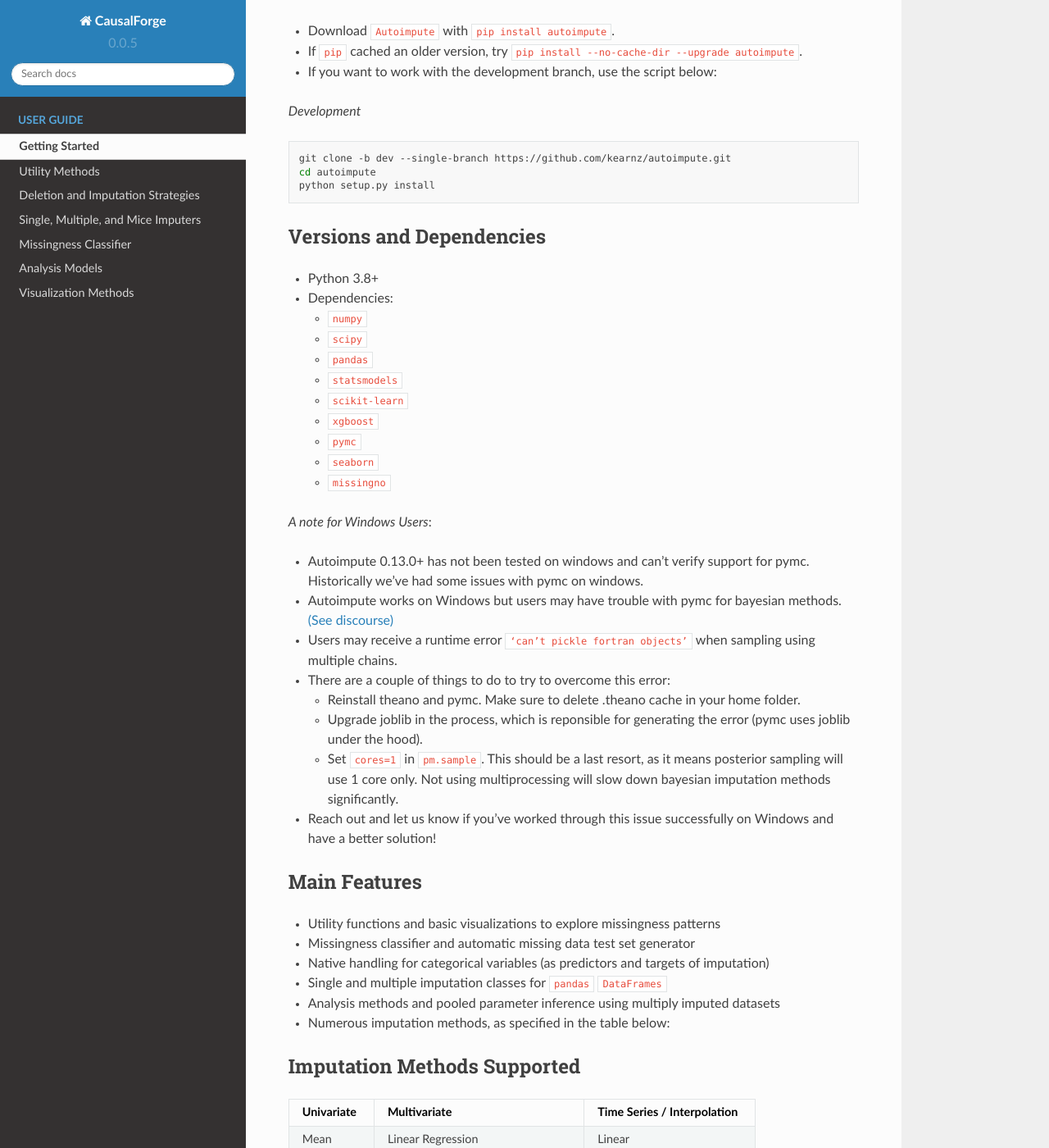
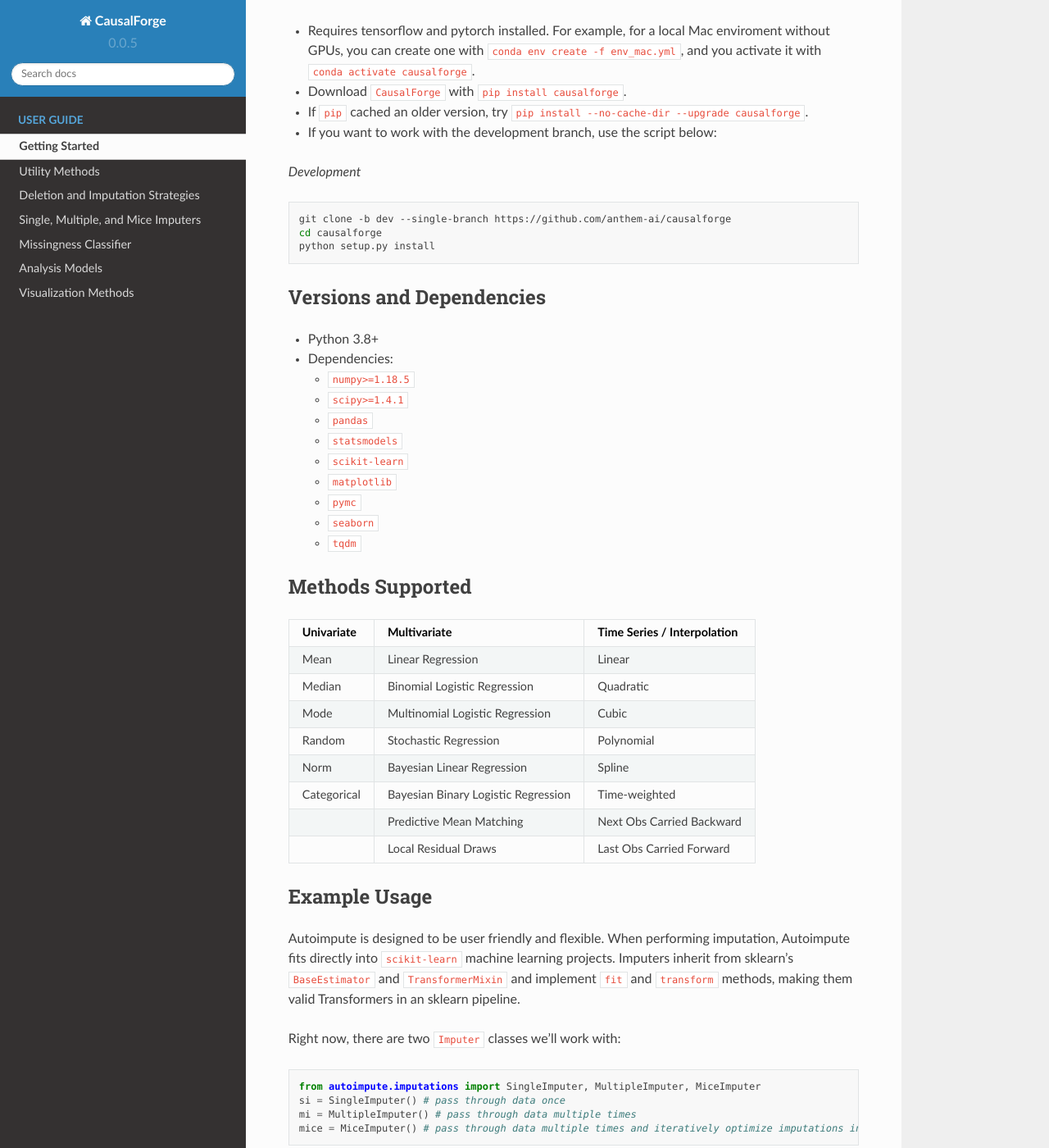
Before and after one commit to anthem-ai/causalforge, a Sphinx documentation site: the page built from docs/source/user_guide/getting_started.rst, in a window 1280 px wide and 1400 px high, scrolled down 311 px. Shown: the whole window at 82% size. Built offline with Sphinx 7.4.7 and the Read the Docs theme 2.0.0, drawn with Linux system fonts in a browser that asks for light colours; some of the changed text lies outside the part shown.

Commit message:
default installation

```diff
--- a/causalforge/__init__.py
+++ b/causalforge/__init__.py
@@ -1,3 +1,3 @@
 from __future__ import absolute_import
 
-__version__ = '0.0.6'
+__version__ = '0.0.7'
--- a/docs/source/user_guide/getting_started.rst
+++ b/docs/source/user_guide/getting_started.rst
@@ -1,22 +1,22 @@
 Getting Started
 ===============
 
-The sections below provide a high level overview of the ``Autoimpute`` package. This page takes you through installation, dependencies, main features, imputation methods supported, and basic usage of the package. It also provides links to get in touch with the authors, review our lisence, and review how to contribute.
+The sections below provide a high level overview of the ``CausalForge`` package. This page takes you through installation, dependencies, main features, imputation methods supported, and basic usage of the package. It also provides links to get in touch with the authors, review our lisence, and review how to contribute.
 
 Installation
 ------------
 
-
-* Download ``Autoimpute`` with ``pip install autoimpute``.
-* If ``pip`` cached an older version, try ``pip install --no-cache-dir --upgrade autoimpute``.
+* Requires tensorflow and pytorch installed. For example, for a local Mac enviroment without GPUs, you can create one with ``conda env create -f env_mac.yml``, and you activate it with ``conda activate causalforge``.
+* Download ``CausalForge`` with ``pip install causalforge``.
+* If ``pip`` cached an older version, try ``pip install --no-cache-dir --upgrade causalforge``.
 * If you want to work with the development branch, use the script below:
 
 *Development*
 
 .. code-block:: sh
 
-   git clone -b dev --single-branch https://github.com/kearnz/autoimpute.git
-   cd autoimpute
+   git clone -b dev --single-branch https://github.com/anthem-ai/causalforge
+   cd causalforge
    python setup.py install
 
 Versions and Dependencies
@@ -26,41 +26,18 @@
 * Python 3.8+
 * Dependencies:
 
-  * ``numpy``
-  * ``scipy``
+  * ``numpy>=1.18.5``
+  * ``scipy>=1.4.1``
   * ``pandas``
   * ``statsmodels``
   * ``scikit-learn``
-  * ``xgboost``
+  * ``matplotlib``
   * ``pymc``
   * ``seaborn``
-  * ``missingno``
-
-*A note for Windows Users*\ :
-
-* Autoimpute 0.13.0+ has not been tested on windows and can't verify support for pymc. Historically we've had some issues with pymc on windows.
-* Autoimpute works on Windows but users may have trouble with pymc for bayesian methods. `(See discourse) <https://discourse.pymc.io/t/an-error-message-about-cant-pickle-fortran-objects/1073>`_
-* Users may receive a runtime error ``‘can’t pickle fortran objects’`` when sampling using multiple chains.
-* There are a couple of things to do to try to overcome this error:
-
-  * Reinstall theano and pymc. Make sure to delete .theano cache in your home folder.
-  * Upgrade joblib in the process, which is reponsible for generating the error (pymc uses joblib under the hood).
-  * Set ``cores=1`` in ``pm.sample``. This should be a last resort, as it means posterior sampling will use 1 core only. Not using multiprocessing will slow down bayesian imputation methods significantly.
-
-* Reach out and let us know if you've worked through this issue successfully on Windows and have a better solution!
-
-Main Features
--------------
+  * ``tqdm``
 
 
-* Utility functions and basic visualizations to explore missingness patterns
-* Missingness classifier and automatic missing data test set generator
-* Native handling for categorical variables (as predictors and targets of imputation)
-* Single and multiple imputation classes for ``pandas`` ``DataFrames``
-* Analysis methods and pooled parameter inference using multiply imputed datasets
-* Numerous imputation methods, as specified in the table below:
-
-Imputation Methods Supported
+Methods Supported
 ----------------------------
 
 .. list-table::
--- a/env_gpu.yml
+++ b/env_gpu.yml
@@ -1,4 +1,4 @@
-name: causalflow
+name: causalforge
 channels:
   - defaults
   - anaconda
--- a/env_mac.yml
+++ b/env_mac.yml
@@ -1,4 +1,4 @@
-name: causalflow
+name: causalforge
 channels:
   - defaults
   - anaconda
--- a/requirements.txt
+++ b/requirements.txt
@@ -9,5 +9,4 @@
 seaborn
 Cython
 tqdm
-torch
 docutils
```
Also changed, not shown: README.md (+9 -10 lines).
